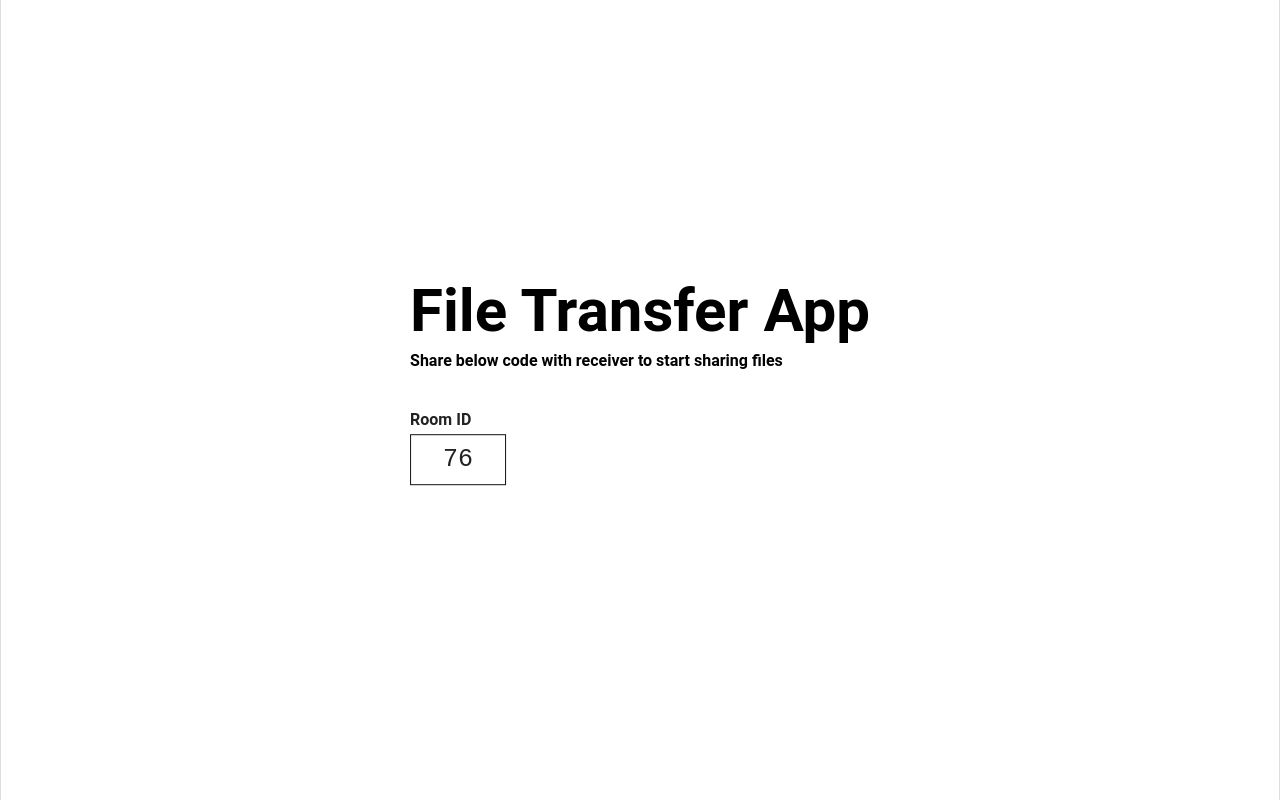
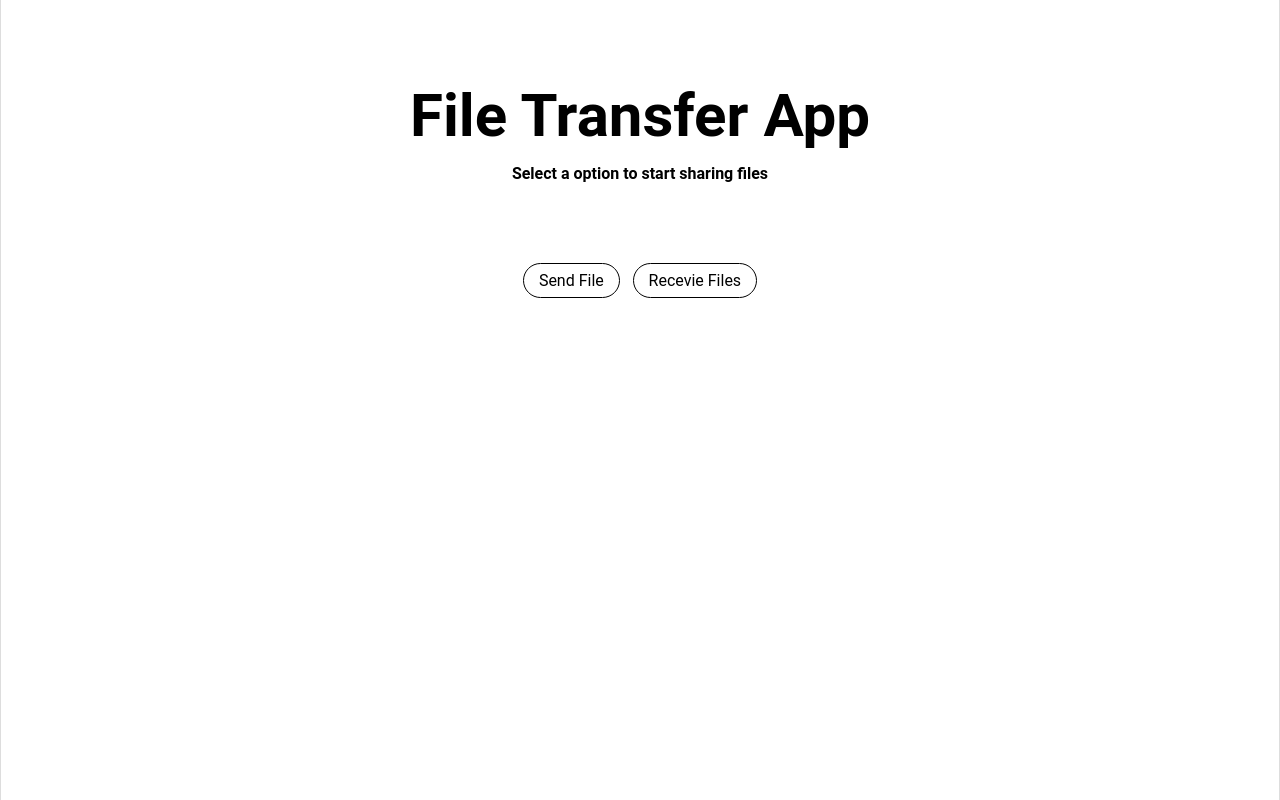
Before and after one commit to beleshivprasad/file-transfer-using-socket.io, a website: page public/index.html in a window 1280 px wide. Drawn offline with nearby package versions, Linux system fonts and the light colour scheme; no server answers.

Commit message:
fix: provide button for sender and recevier nav link

```diff
--- a/public/index.css
+++ b/public/index.css
@@ -156,3 +156,29 @@ body {
   min-width: 6rem;
   text-align: center;
 }
+
+.landing-container {
+  top: 10%;
+  position: relative;
+  display: flex;
+  flex-direction: column;
+  justify-content: center;
+  align-items: center;
+}
+
+.nav-buttons-container {
+  top: 20%;
+  position: relative;
+  display: flex;
+  gap: 1%;
+  justify-content: center;
+  align-items: center;
+}
+
+.nav-buttons {
+  padding: 7px 15px;
+  border-radius: 20px;
+  text-decoration: none;
+  border: 1px solid black;
+  color: black;
+}
--- a/public/index.html
+++ b/public/index.html
@@ -8,26 +8,15 @@
   </head>
   <body>
     <div class="app">
-      <div class="screen join-screen active">
-        <div class="form">
-          <h1 style="font-size: 60px">File Transfer App</h1>
-          <h4 style="margin-top: 1%">Share below code with receiver to start sharing files</h4>
-          <div class="form-input" id="join-id"></div>
-        </div>
+      <div class="landing-container">
+        <h1 style="font-size: 60px">File Transfer App</h1>
+        <h4 style="margin-top: 1%">Select a option to start sharing files</h4>
+        <div class="form-input" id="join-id"></div>
       </div>
-      <div class="screen fs-screen">
-        <h1 id="room-id"></h1>
-        <div class="file-input" id="drop-area">
-          <label for="file-input">Click here to select files for sharing</label>
-          <input type="file" multiple id="file-input" />
-        </div>
-        <div class="files-list">
-          <div class="title">Sent Files:</div>
-        </div>
+      <div class="nav-buttons-container">
+        <a class="nav-buttons" href="/sender.html">Send File</a>
+        <a class="nav-buttons" href="/receiver.html">Recevie Files</a>
       </div>
     </div>
-
-    <script type="text/javascript" src="https://cdn.socket.io/4.5.4/socket.io.min.js"></script>
-    <script type="text/javascript" src="index.js"></script>
   </body>
 </html>
--- a/public/receiver.js
+++ b/public/receiver.js
@@ -97,5 +97,7 @@
     link.href = URL.createObjectURL(blob);
     link.download = filename;
     link.click();
+
+    fileShare.buffer = [];
   }
 })();
--- a/public/index.js
+++ b/public/sender.js
@@ -76,7 +76,7 @@
 
   async function shareFile(file, el) {
     const offset = 0;
-    const chunkSize = 1024 * 1024 * 1; // MB chunks (adjust as needed)
+    const chunkSize = 1024 * 1024 * 5; // MB chunks (adjust as needed)
 
     const metaData = {
       filename: file.name,
```
Also changed, not shown: public/sender.html (added, +33 -0 lines).
